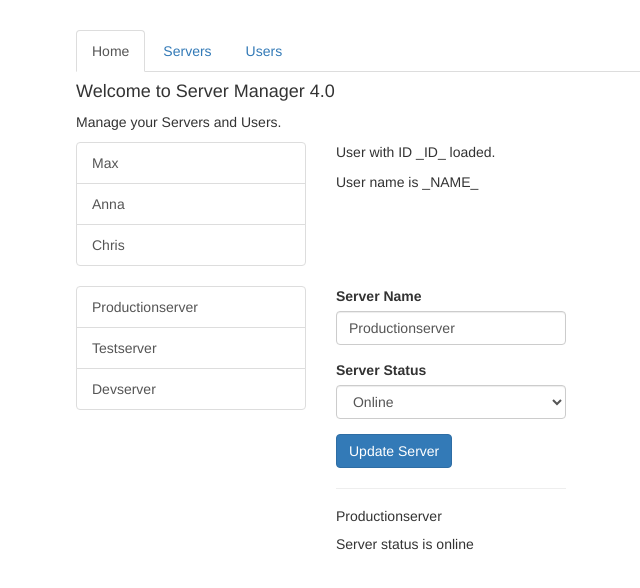
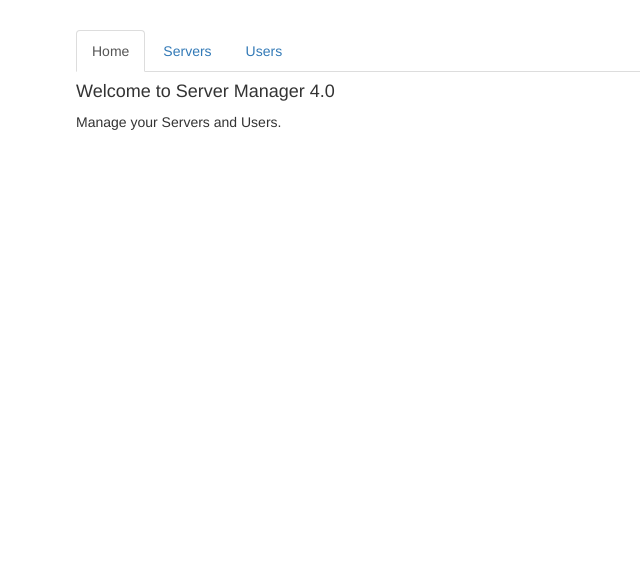
Before and after one commit to chucknezi/angular-the-complete, an Angular app in the folder routing-start/: page / in a window 1280 px wide. Shown: the top 588 px of the page, without its empty margins (189-829 px from the left). Built offline with nearby package versions, Linux system fonts and the light colour scheme.

Commit message:
set up basic routes

```diff
--- a/routing-start/src/app/app.component.html
+++ b/routing-start/src/app/app.component.html
@@ -10,17 +10,8 @@
   </div>
   <div class="row">
     <div class="col-xs-12 col-sm-10 col-md-8 col-sm-offset-1 col-md-offset-2">
-      <app-home></app-home>
+        <router-outlet></router-outlet>
     </div>
   </div>
-  <div class="row">
-    <div class="col-xs-12 col-sm-10 col-md-8 col-sm-offset-1 col-md-offset-2">
-      <app-users></app-users>
-    </div>
-  </div>
-  <div class="row">
-    <div class="col-xs-12 col-sm-10 col-md-8 col-sm-offset-1 col-md-offset-2">
-      <app-servers></app-servers>
-    </div>
-  </div>
+
 </div>
--- a/routing-start/src/app/app.module.ts
+++ b/routing-start/src/app/app.module.ts
@@ -11,6 +11,15 @@ import { UserComponent } from './users/user/user.component';
 import { EditServerComponent } from './servers/edit-server/edit-server.component';
 import { ServerComponent } from './servers/server/server.component';
 import { ServersService } from './servers/servers.service';
+import { Routes, RouterModule } from '@angular/router';
+import { HttpClientModule } from '@angular/common/http';
+
+const appRoutes: Routes = [
+  { path: '', component: HomeComponent },
+  { path: 'users', component: UsersComponent },
+  { path: 'servers', component: ServersComponent }
+
+];
 
 @NgModule({
   declarations: [
@@ -25,6 +34,8 @@ import { ServersService } from './servers/servers.service';
   imports: [
     BrowserModule,
     FormsModule,
+    HttpClientModule,
+    RouterModule.forRoot(appRoutes)
   ],
   providers: [ServersService],
   bootstrap: [AppComponent]
```
Also changed, not shown: 1 other file (tests, documents, lock files or other folders).
